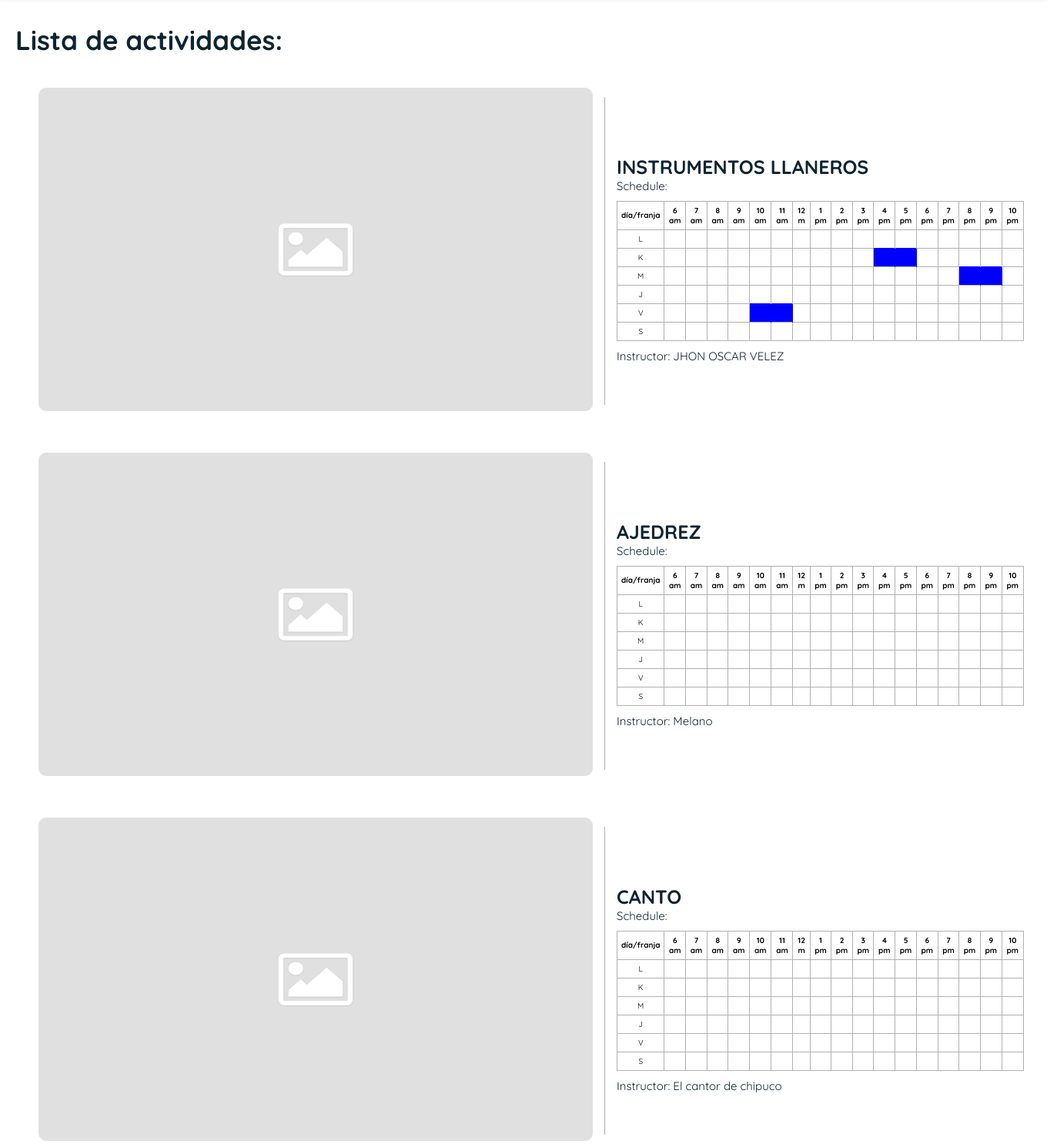
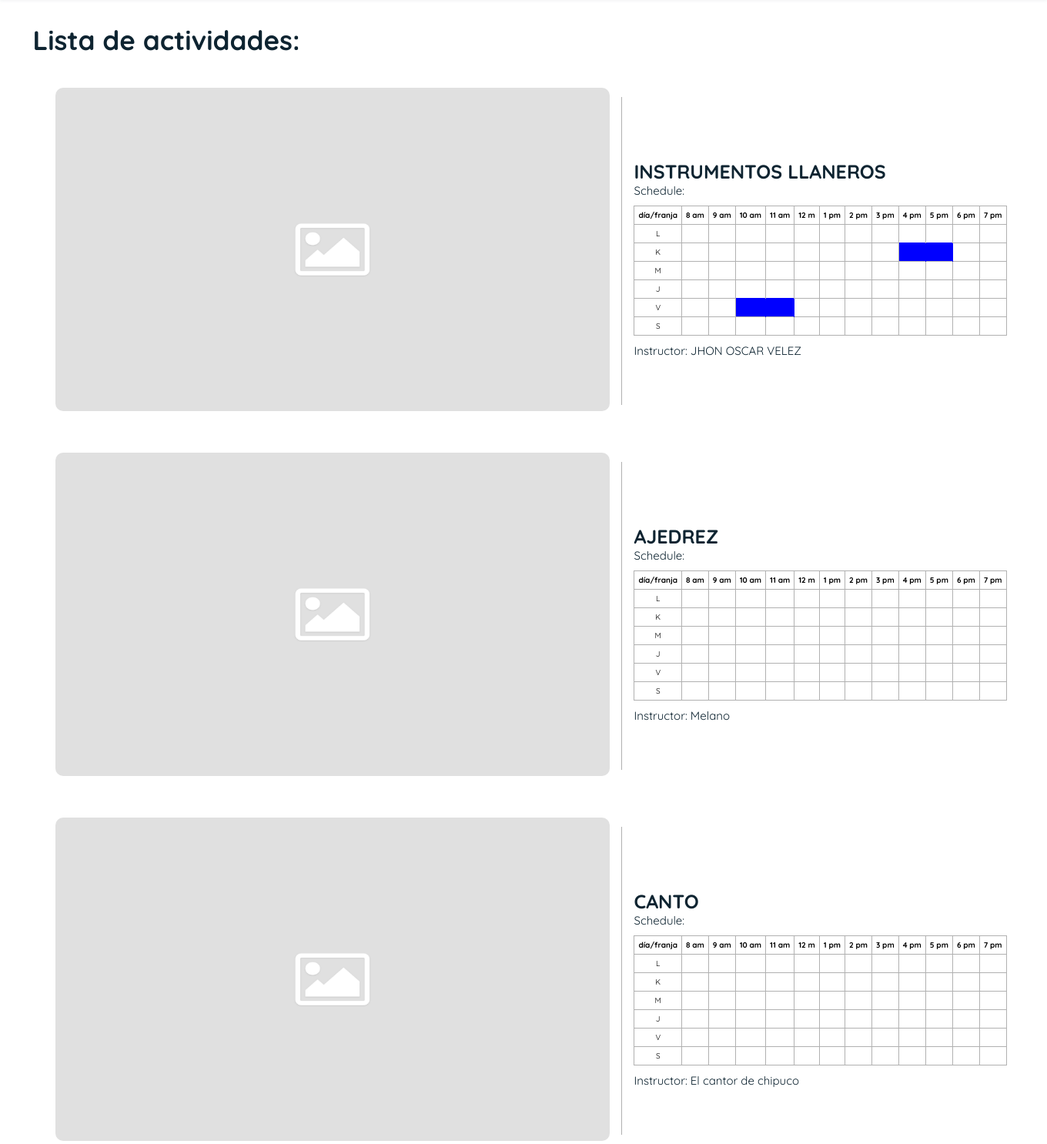
Before and after one commit to Sauloopez/bienestar-digital, a Django app: page / in a window 1360 px wide. Shown: the part 60-1546 px from the top of the page at 77% size. Run offline with Django 4.2, Linux system fonts and the light colour scheme; data comes from the database, SQL or seed files in the repository; both versions use the stored data as it was after the commit.

Commit message:
Format schedule changed for starts at the eight morning o'clock and ends at seven even o'clock
For supply, home.services and index home view has been changed

```diff
--- a/bienestar_digital/home/services.py
+++ b/bienestar_digital/home/services.py
@@ -14,20 +14,19 @@ def get_activities():
 def get_schedule_for_activity(activity: Activity):
     days_of_week = ['L', 'K', 'M', 'J', 'V', 'S']
 
-    schedule_dict = {day: dict(zip(range(6, 22+1), repeat(False))) for day in days_of_week}
+    schedule_dict = {day: dict(zip(range(8, 19+1), repeat(False))) for day in days_of_week}
 
     schedules =Schedule.objects.filter(activity=activity)
     if schedules:
         for schedule in schedules:
             day= get_day_letter(schedule.day.lower())
-
-            for i in range(schedule.starts.hour, schedule.ends.hour):
-                schedule_dict[day][i] = True
+            if 19 > schedule.starts.hour >= 8 and 8 < schedule.ends.hour <= 19:
+                for i in range(schedule.starts.hour, schedule.ends.hour):
+                    schedule_dict[day][i] = True
+                pass
             pass
         pass
-        return schedule_dict
-    else:
-        return schedule_dict
+    return schedule_dict
 
 def get_day_letter(day:str):
     days = {
--- a/bienestar_digital/home/templates/home_index.html
+++ b/bienestar_digital/home/templates/home_index.html
@@ -17,8 +17,6 @@
                         <thead>
                             <tr>
                                 <th>d&iacutea/franja</th>
-                                <th>6 am</th>
-                                <th>7 am</th>
                                 <th>8 am</th>
                                 <th>9 am</th>
                                 <th>10 am</th>
@@ -31,9 +29,6 @@
                                 <th>5 pm</th>
                                 <th>6 pm</th>
                                 <th>7 pm</th>
-                                <th>8 pm</th>
-                                <th>9 pm</th>
-                                <th>10 pm</th>
                             </tr>
                         </thead>
                         <tbody>
```
Also changed, not shown: bienestar_digital/db.sqlite3.
